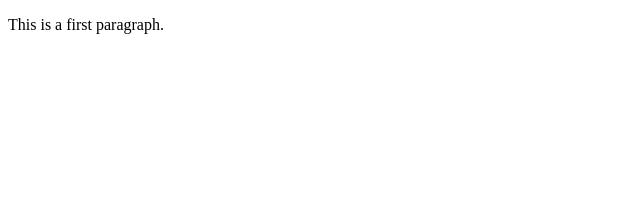
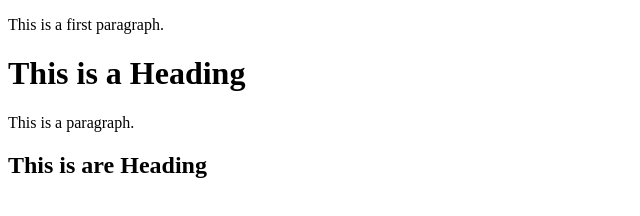
Before and after one commit to maheshvk028/learning-git, a plain HTML site: page index.html in a window 1280 px wide. Shown: the whole page, without its empty margins (0-640 px from the left). Drawn offline with Linux system fonts and the light colour scheme.

Commit message:
Update index.html

```diff
--- a/index.html
+++ b/index.html
@@ -5,5 +5,8 @@
   </head>
   <body>
     <p>This is a first paragraph.</p>
+    <h1>This is a Heading</h1>
+    <p>This is a paragraph.</p>
+    <h2>This is are Heading</h2>
   </body>
 </html>
```
